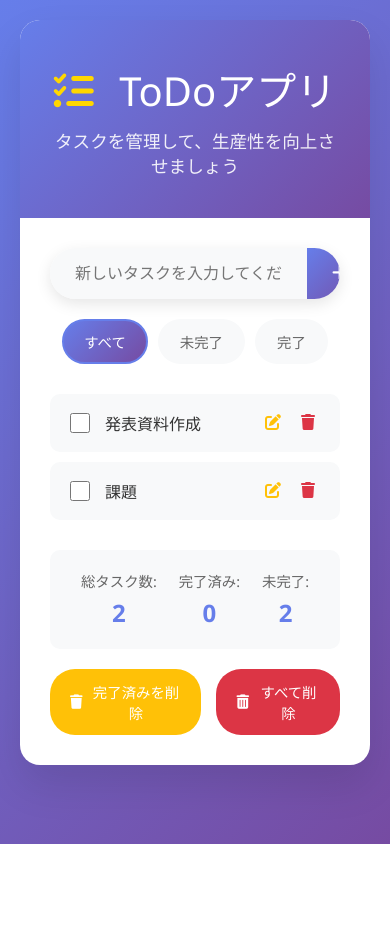
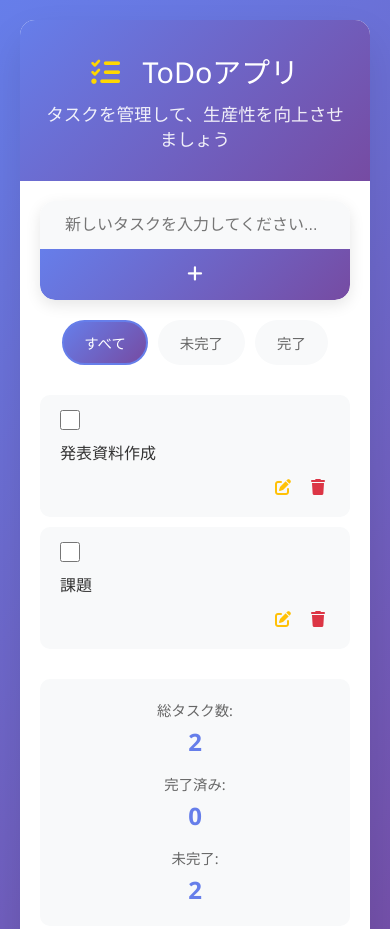
Before and after one commit to akounum/todo-app, a plain HTML site: page index.html in a window 390 px wide. Shown: the top 929 px of the page. Before the commit the page ends 844 px from the top, so only its background shows below. Drawn offline with Linux system fonts and the light colour scheme.

Commit message:
レスポンシブデザインを適用

```diff
--- a/styles.css
+++ b/styles.css
@@ -282,3 +282,63 @@ body {
 .todo-item.removing {
   animation: fadeOut 0.3s ease forwards;
 }
+@media (max-width: 768px) {
+  .container {
+    margin: 10px;
+    border-radius: 15px;
+  }
+
+  .header {
+    padding: 30px 20px;
+  }
+
+  .header h1 {
+    font-size: 2rem;
+  }
+
+  .todo-container {
+    padding: 20px;
+  }
+
+  .todo-stats {
+    flex-direction: column;
+    gap: 15px;
+  }
+
+  .actions {
+    flex-direction: column;
+  }
+
+  .filter-section {
+    flex-wrap: wrap;
+  }
+}
+
+@media (max-width: 480px) {
+  body {
+    padding: 10px;
+  }
+
+  .header h1 {
+    font-size: 1.8rem;
+  }
+
+  .input-group {
+    flex-direction: column;
+    border-radius: 15px;
+  }
+
+  .add-btn {
+    border-radius: 0 0 15px 15px;
+  }
+
+  .todo-item {
+    flex-direction: column;
+    align-items: flex-start;
+    gap: 10px;
+  }
+
+  .todo-actions {
+    align-self: flex-end;
+  }
+}
```
